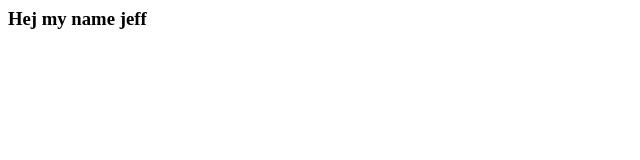
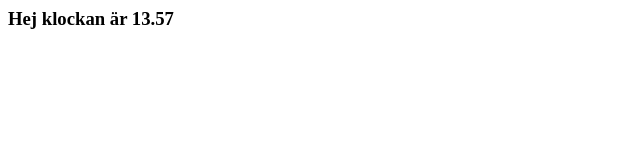
Before and after one commit to Johan-TG/Gymnasiearbete, a plain HTML site: page Index.html in a window 1280 px wide. Shown: the full height of the page, 0-640 px from the left. Drawn offline with Linux system fonts and the light colour scheme.

Commit message:
klockan är 13.57 minsann

```diff
--- a/Index.html
+++ b/Index.html
@@ -7,7 +7,7 @@
 <body>
 
 <h3>Hej
- my name jeff</h3>
+ klockan är 13.57</h3>
 
 </body>
 </html>
```
